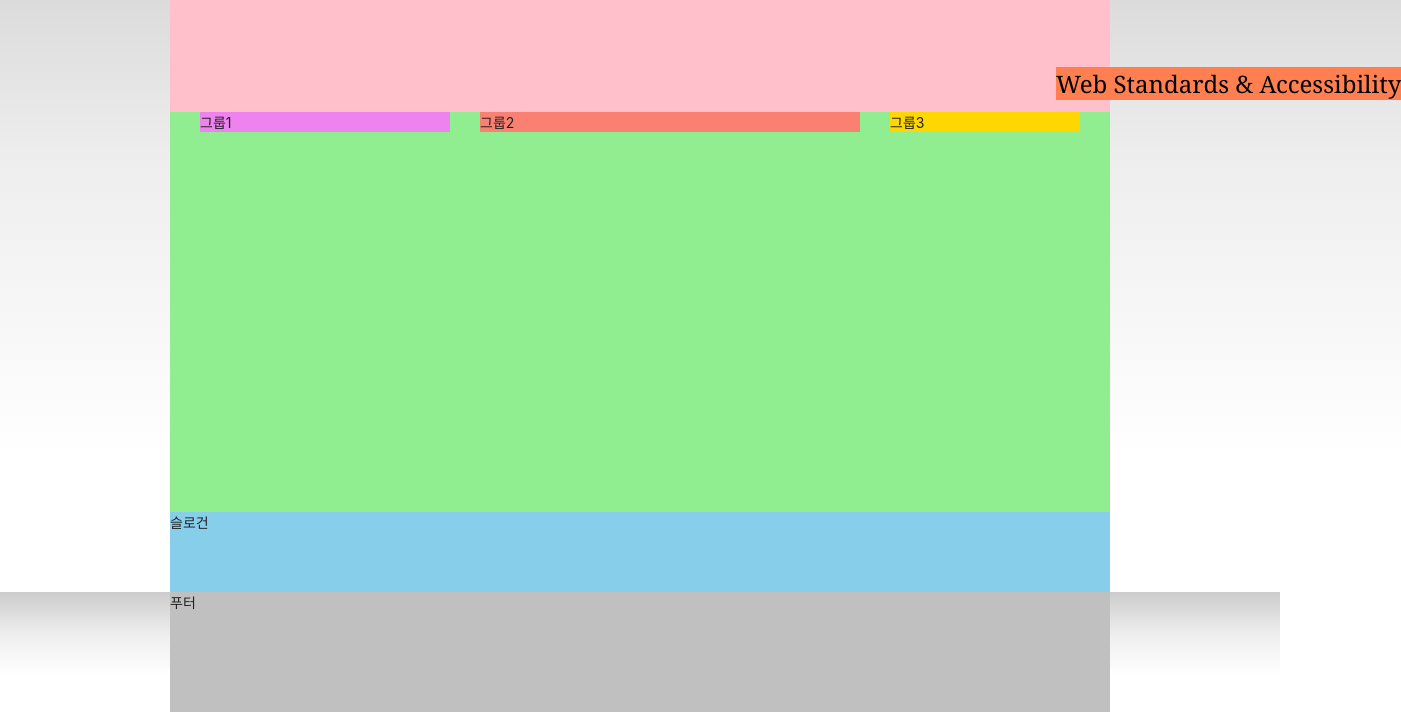
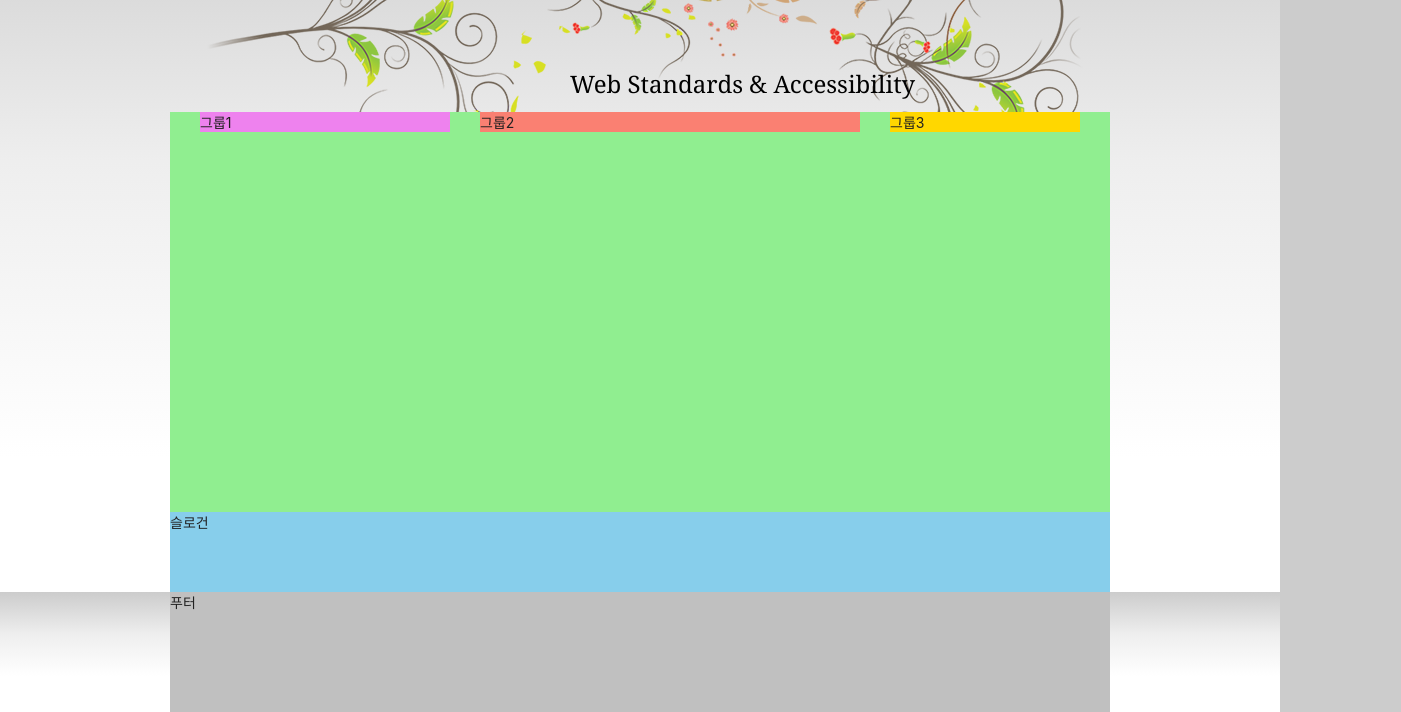
Before and after one commit to binwoonki/HTML5, a plain HTML site: page index.html in a window 1280 px wide. Shown: the part 135-847 px from the top of the page, 1401 px wide, since content can reach past the window. Drawn offline with Linux system fonts and the light colour scheme; a web font is replaced by a local one.

Commit message:
body 영역에 배경이미지 재설정

```diff
--- a/styles/style.css
+++ b/styles/style.css
@@ -34,12 +34,12 @@ body {
   /* em, rem 단위를 사용해보기 */
   font-size: 1.4rem;
   color: #212121;
-  background: #ccc
-    linear-gradient(to bottom, #ccc 0%, #eee 35%, #fff 70%, #fff 100%);
   font-family: "Pretendard Variable", Pretendard, -apple-system,
     BlinkMacSystemFont, system-ui, Roboto, "Helvetica Neue", "Segoe UI",
     "Apple SD Gothic Neo", "Noto Sans KR", "Malgun Gothic", "Apple Color Emoji",
     "Segoe UI Emoji", "Segoe UI Symbol", sans-serif;
+  background: url(./images/bg_flower.png) no-repeat 50% 0,
+  #ccc linear-gradient(to bottom, #ccc 0%, #eee 35%, #fff 70%, #fff 100%) repeat 0 0;
 }
 
 /* 레이아웃 */
@@ -54,7 +54,7 @@ body {
 
 /* 헤더 */
 .header {
-  background: #fff;
+  background-color:#fff;
   padding: 0 30px;
   border-radius: 0 0 15px 15px;
   position: relative;
@@ -228,19 +228,17 @@ body {
 }
 
 .visual {
-  background: pink;
   height: 120px;
   position:relative;
 }
 
 .visual-text{
-  background-color:coral;
   font-family: Georgia, 'Times New Roman', Times, serif;
   animation-name:moveEffect;
   animation-duration: 3000ms;
   animation-fill-mode:forwards;
-  display:inline-block;
-  /* position:absolute; */
+  /* display:inline-block; */
+  position:absolute;
   animation-timing-function: ease-in-out;
 }
 
```
